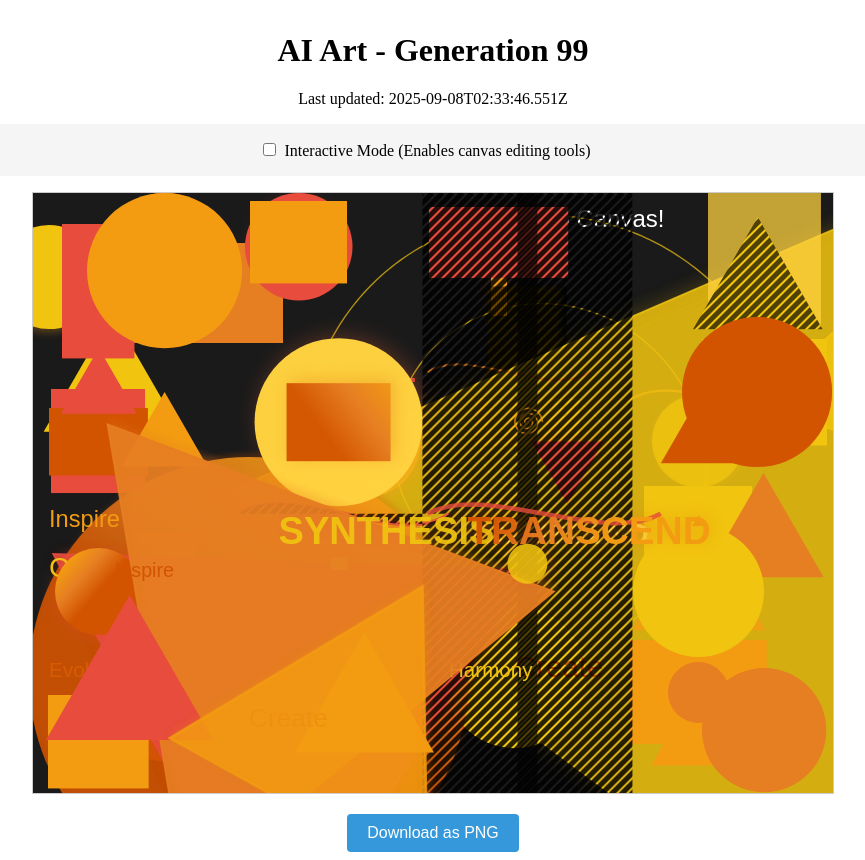
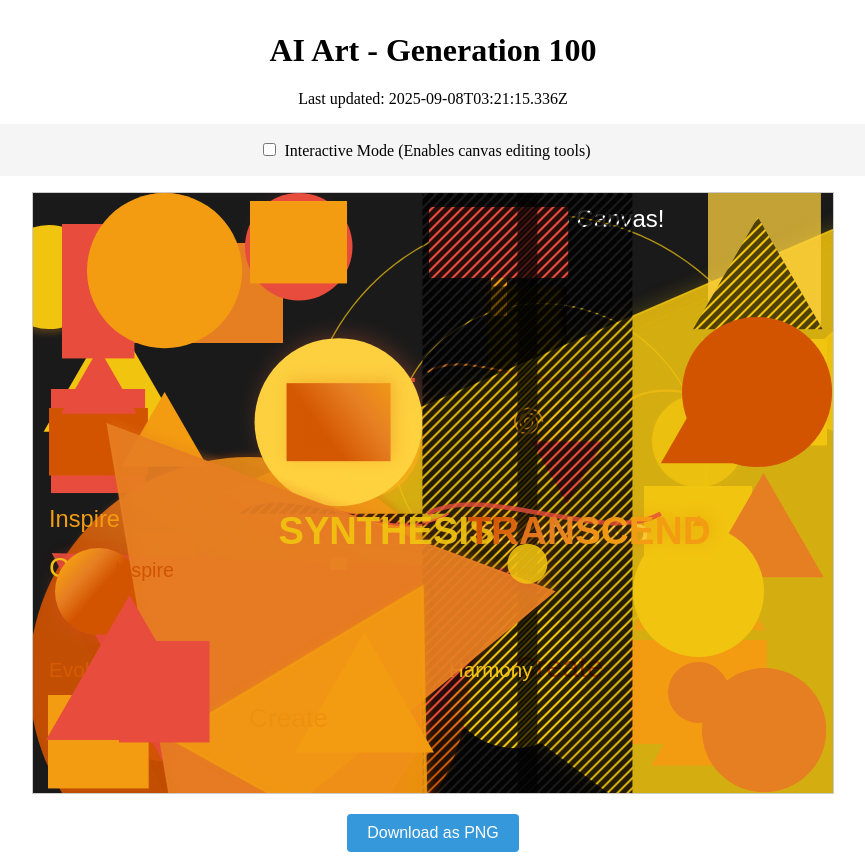
Before and after one commit to mcclowes/ai-art, a React (Vite) app: page / in a window 1280 px wide. Shown: the whole page, without its empty margins (207-1072 px from the left). Built offline with nearby package versions, Linux system fonts and the light colour scheme.

Commit message:
Improve artwork - Generation 100

```diff
--- a/src/artwork-state.ts
+++ b/src/artwork-state.ts
@@ -1148,9 +1148,18 @@ export const artworkState: ArtworkState = {
       },
       "opacity": 0.864003458447096,
       "id": "gradient_circle_1757298826551"
+    },
+    {
+      "type": "rectangle",
+      "x": 86,
+      "y": 448,
+      "width": 90.51176987288241,
+      "height": 101.46201669994218,
+      "fillStyle": "#e74c3c",
+      "id": "element_1757301675336"
     }
   ],
-  "generation": 99,
-  "lastUpdated": "2025-09-08T02:33:46.551Z",
+  "generation": 100,
+  "lastUpdated": "2025-09-08T03:21:15.336Z",
   "cycleStarted": "2025-09-04T00:19:55.543Z"
 };
```
